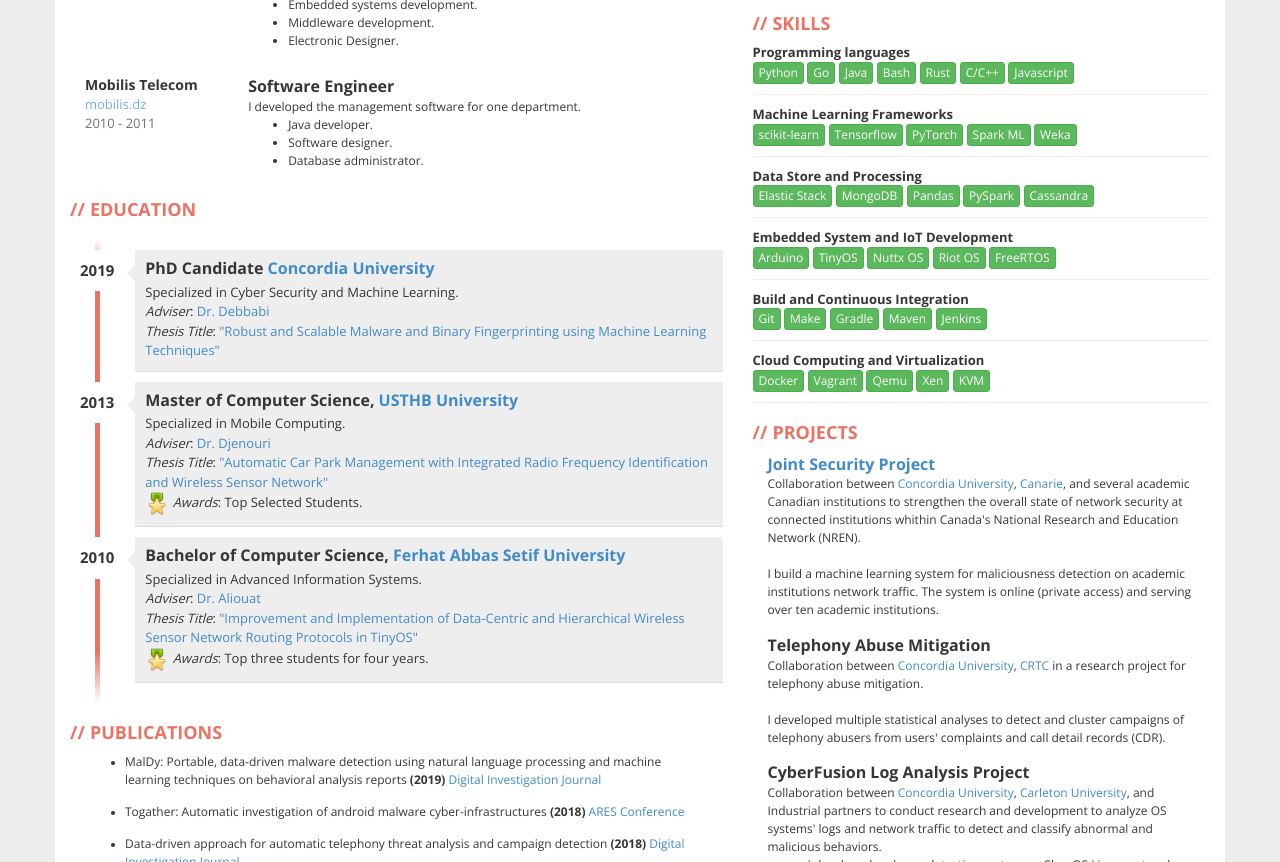
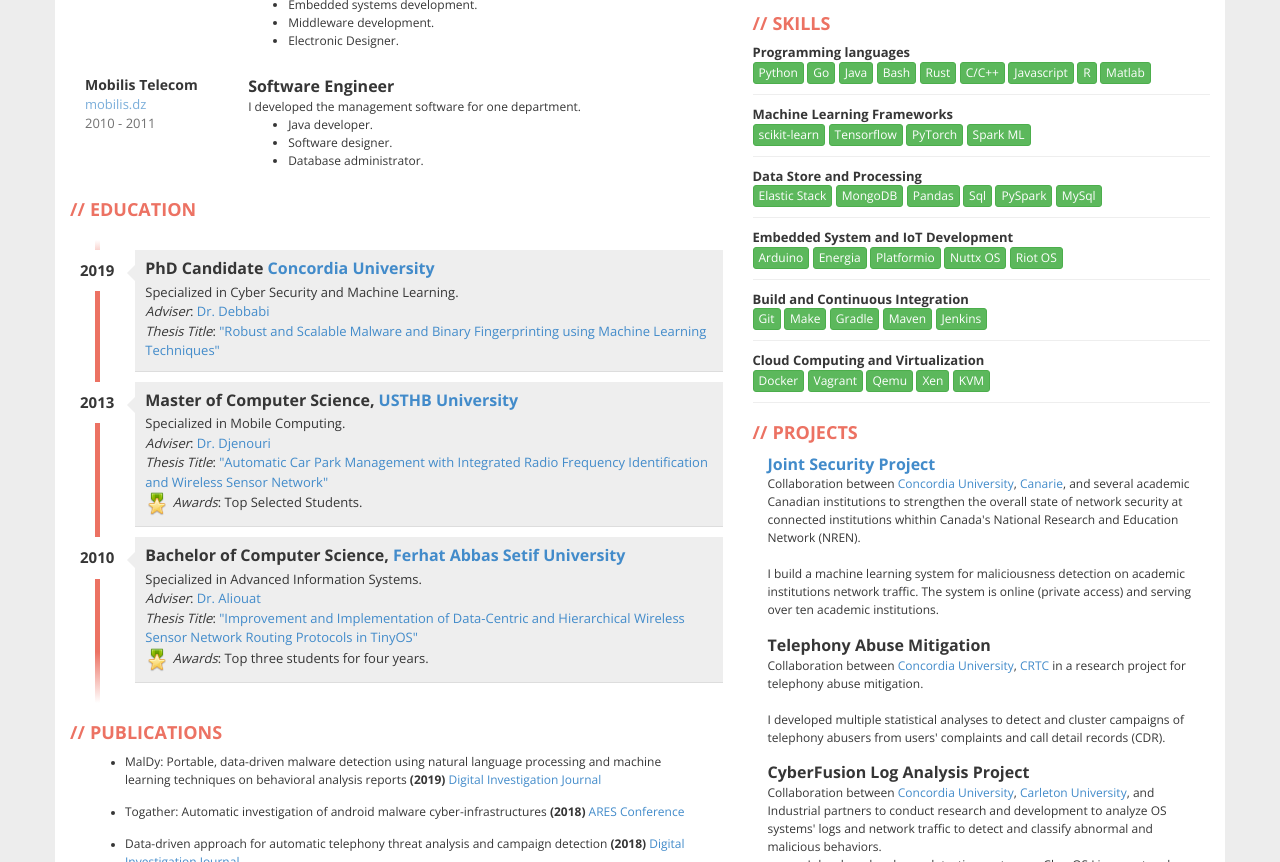
Before and after one commit to ahmadzuhd/mouatez.github.io, a plain HTML site: page index.html in a window 1280 px wide. Shown: the part 1102-1964 px from the top of the page. Drawn offline with nearby package versions, Linux system fonts and the light colour scheme; a script that the page names is missing.

Commit message:
update skills

```diff
--- a/index.html
+++ b/index.html
@@ -691,6 +691,8 @@ Research Visit to Cape Town University (1 month).
                   <div class="btn btn-success btn-xs">Rust</div>
                   <div class="btn btn-success btn-xs">C/C++</div>
                   <div class="btn btn-success btn-xs">Javascript</div>
+                  <div class="btn btn-success btn-xs">R</div>
+                  <div class="btn btn-success btn-xs">Matlab</div>
                 </div>
 
                 <div class="skill"><b>Machine Learning Frameworks</b><br/>
@@ -698,23 +700,23 @@ Research Visit to Cape Town University (1 month).
                   <div class="btn btn-success btn-xs">Tensorflow</div>
                   <div class="btn btn-success btn-xs">PyTorch</div>
                   <div class="btn btn-success btn-xs">Spark ML</div>
-                  <div class="btn btn-success btn-xs">Weka</div>
                 </div>
 
                 <div class="skill"><b>Data Store and Processing</b><br/>
                   <div class="btn btn-success btn-xs">Elastic Stack</div>
                   <div class="btn btn-success btn-xs">MongoDB</div>
                   <div class="btn btn-success btn-xs">Pandas</div>
+                  <div class="btn btn-success btn-xs">Sql</div>
                   <div class="btn btn-success btn-xs">PySpark</div>
-                  <div class="btn btn-success btn-xs">Cassandra</div>
+                  <div class="btn btn-success btn-xs">MySql</div>
                 </div>
 
                 <div class="skill"><b>Embedded System and IoT Development</b><br/>
                   <div class="btn btn-success btn-xs">Arduino</div>
-                  <div class="btn btn-success btn-xs">TinyOS</div>
+                  <div class="btn btn-success btn-xs">Energia</div>
+                  <div class="btn btn-success btn-xs">Platformio</div>
                   <div class="btn btn-success btn-xs">Nuttx OS</div>
                   <div class="btn btn-success btn-xs">Riot OS</div>
-                  <div class="btn btn-success btn-xs">FreeRTOS</div>
                 </div>
 
                 <div class="skill"><b>Build and Continuous Integration</b> <br/>
```
